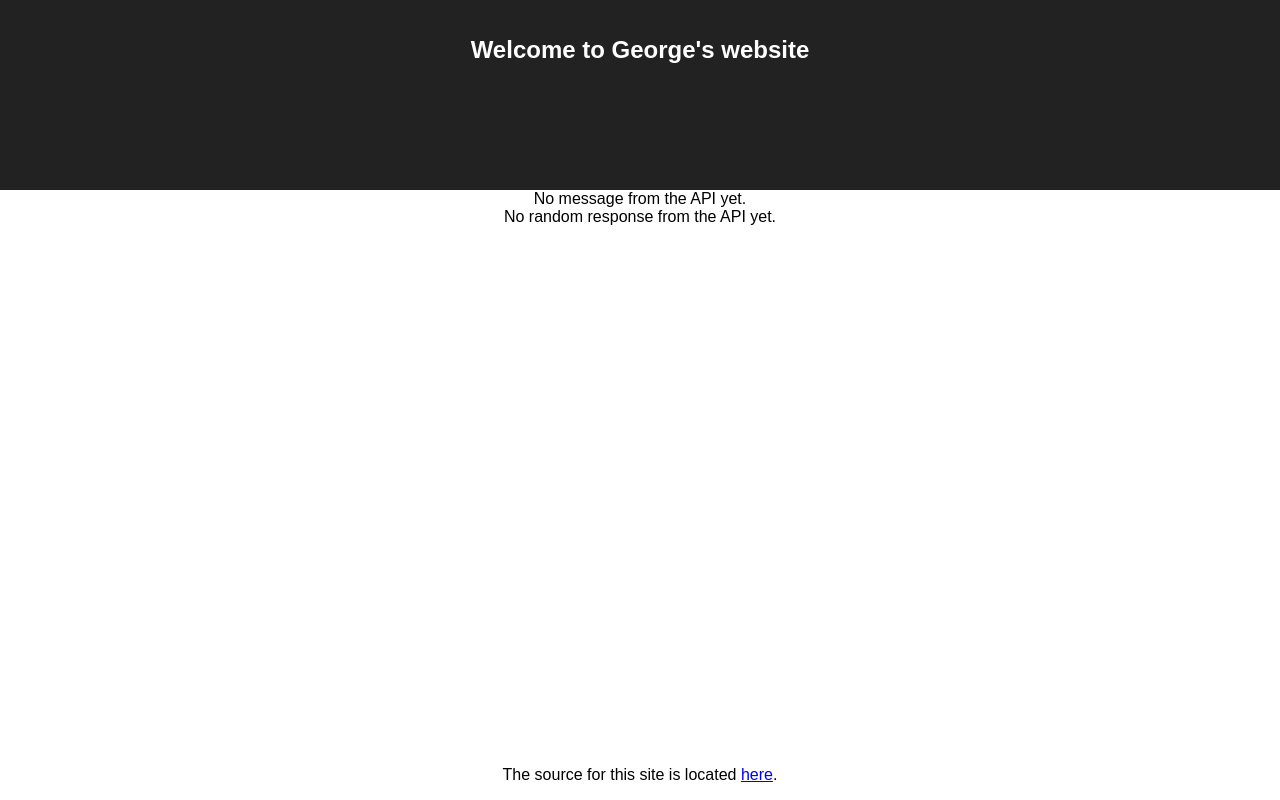
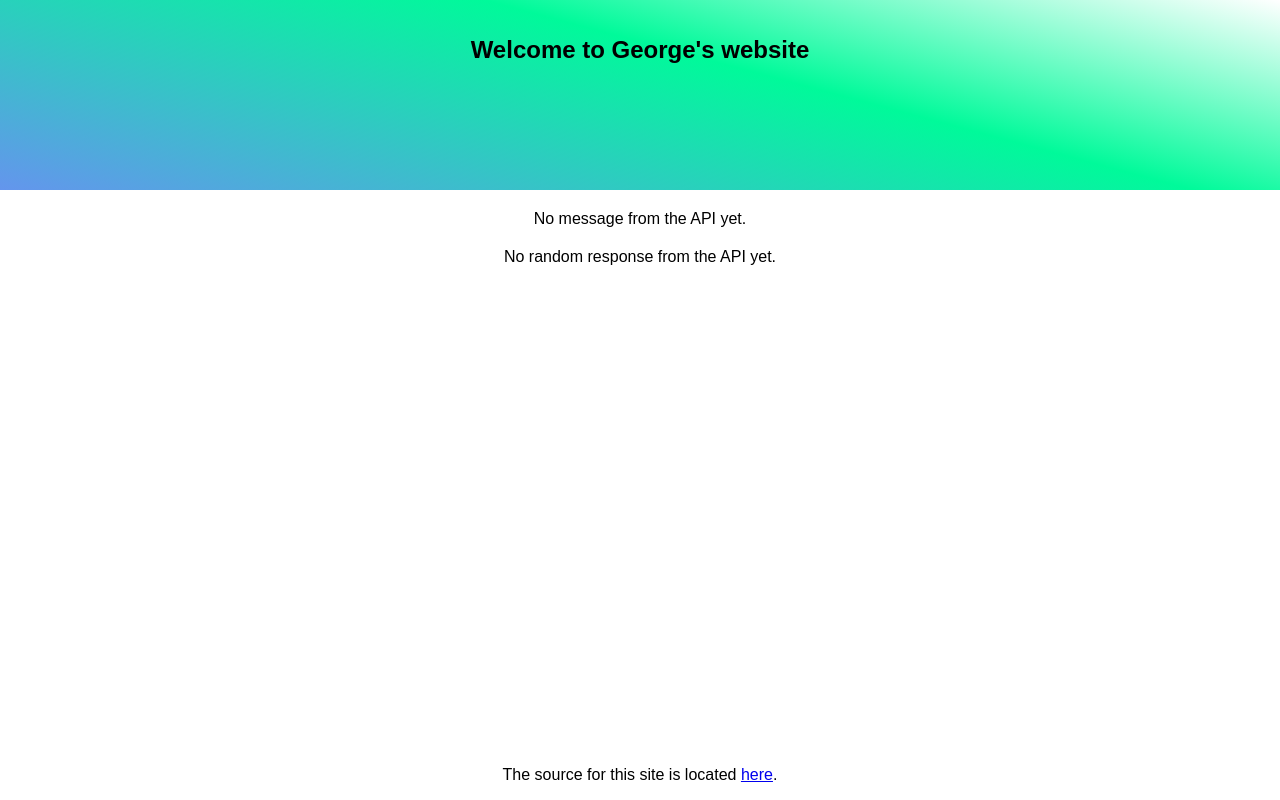
Before and after one commit to g-s-k/gsk-space, a React app in the folder client/: page / in a window 1280 px wide. Built offline with nearby package versions, Linux system fonts and the light colour scheme; no server answers.

Commit message:
fancy css and ran prettier

```diff
--- a/client/src/App.css
+++ b/client/src/App.css
@@ -1,4 +1,7 @@
-html, body, #root, .App {
+html,
+body,
+#root,
+.App {
   height: 100%;
 }
 
@@ -9,24 +12,19 @@ html, body, #root, .App {
   justify-content: space-between;
 }
 
-.App-logo {
-  animation: App-logo-spin infinite 20s linear;
-  height: 80px;
-}
-
 .App-header {
-  background-color: #222;
+  background-image: linear-gradient(
+    15deg,
+    CornflowerBlue,
+    MediumSpringGreen 60%,
+    transparent
+  );
   height: 150px;
   padding: 20px;
-  color: white;
 }
 
 .App-title {
   font-size: 1.5em;
-}
-
-.App-intro {
-  font-size: large;
 }
 
 .App-body {
@@ -34,9 +32,18 @@ html, body, #root, .App {
   display: flex;
   flex-direction: column;
   justify-content: space-between;
+
+  padding-top: 20px;
 }
 
-@keyframes App-logo-spin {
-  from { transform: rotate(0deg); }
-  to { transform: rotate(360deg); }
+.App-body div.App-info {
+  padding-bottom: 20px;
 }
+
+code {
+  background-color: WhiteSmoke;
+  color: DarkRed;
+  border: 1px outset black;
+  border-radius: 3px;
+  padding: 5px;
+}
--- a/client/src/App.js
+++ b/client/src/App.js
@@ -26,12 +26,12 @@ class App extends Component {
         </header>
         <div className="App-body">
           <div>
-          <div>
+            <div className="App-info">
               {message
                 ? `A message from the API: ${message}`
                 : "No message from the API yet."}
             </div>
-          <div>
+            <div className="App-info">
               {random ? (
                 <span>
                   A timestamped hash of an API request: <code>{random}</code>
```
Lines whose indentation alone changed are shown as unchanged.
